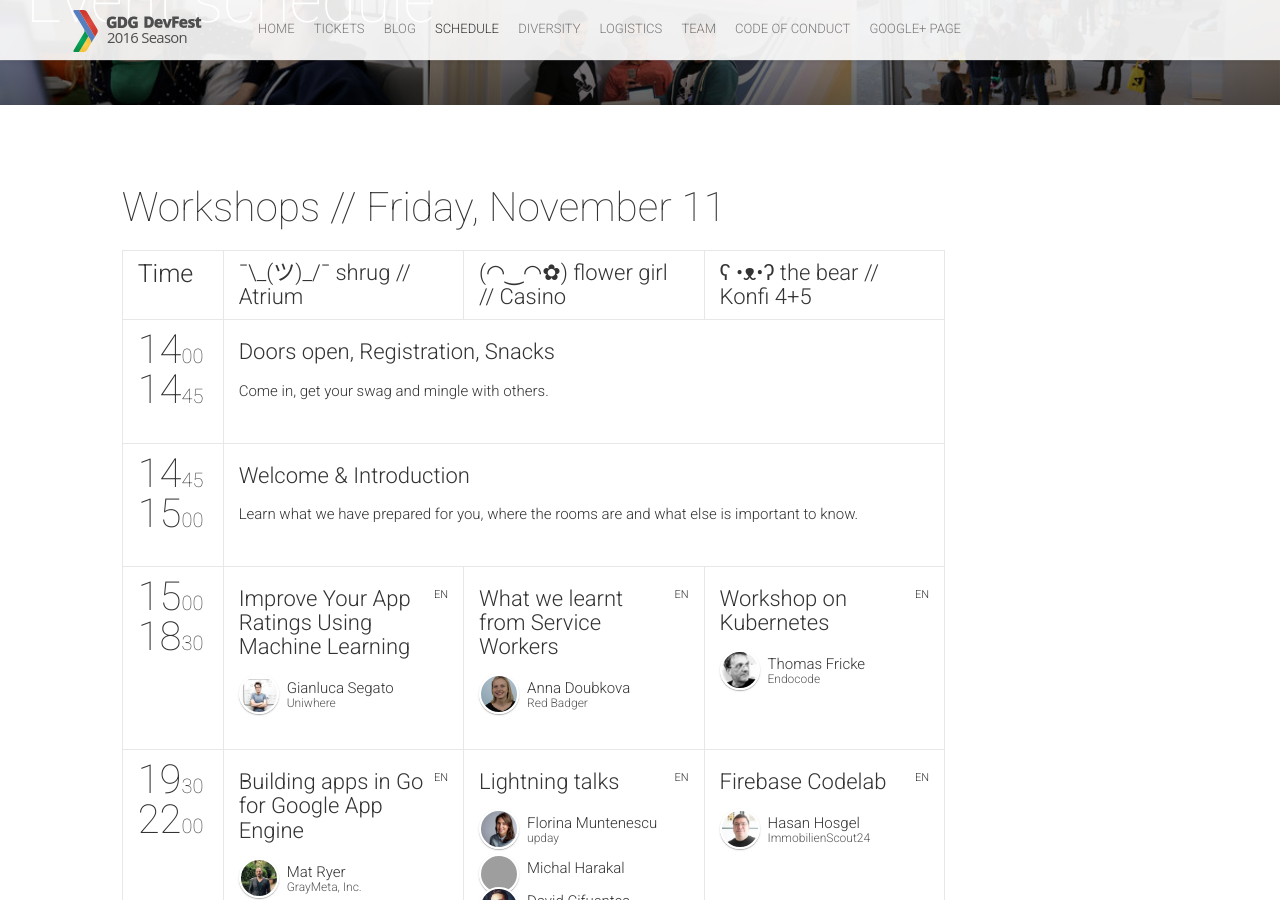
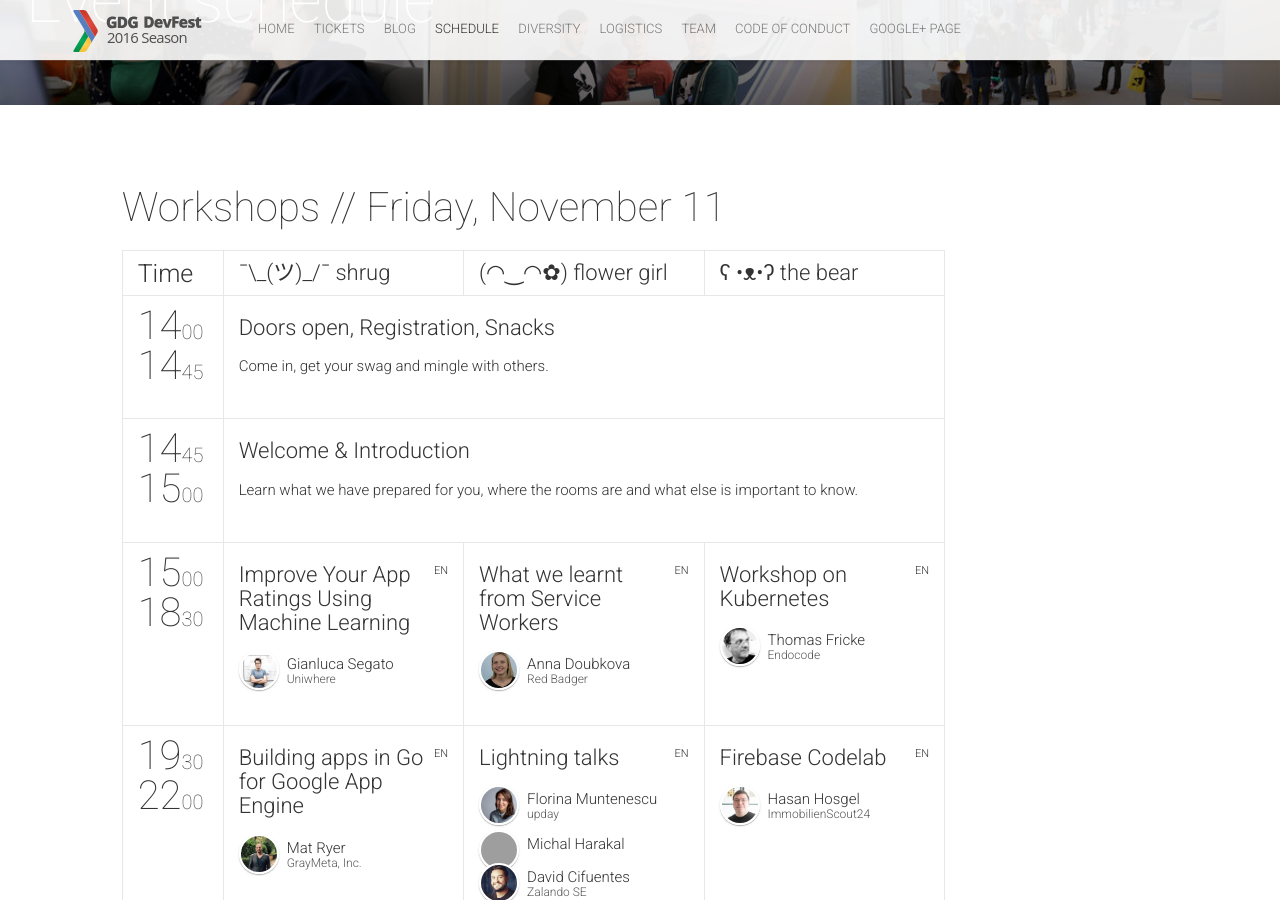
Before and after one commit to devfest-berlin/2016.devfest-berlin.de, a Jekyll site: the page built from schedule.html, in a window 1280 px wide and 900 px high, scrolled down 302 px. Built offline with Jekyll 4.4.1, drawn with Linux system fonts in a browser that asks for light colours; nearby versions of some CDN libraries; comment, search, counter and statistics services are not loaded; grey boxes are pictures that could not be loaded.

Commit message:
Remove room names for workshop day (#36)

```diff
--- a/_data/schedule.yml
+++ b/_data/schedule.yml
@@ -2,9 +2,9 @@
   date: "2016-11-11"
   dateReadable: "Workshops // Friday, November 11"
   tracks:
-    - {title: "¯\\_(ツ)_/¯ shrug // Atrium", color: "#99cc00"}
-    - {title: "(◠‿◠✿) flower girl // Casino", color: "#ff8800"}
-    - {title: "ʕ •ᴥ•ʔ the bear // Konfi 4+5", color: "#3366cc"}
+    - {title: "¯\\_(ツ)_/¯ shrug", color: "#99cc00"}
+    - {title: "(◠‿◠✿) flower girl", color: "#ff8800"}
+    - {title: "ʕ •ᴥ•ʔ the bear", color: "#3366cc"}
   timeslots:
     - {
     	startTime: "14:00",
```
